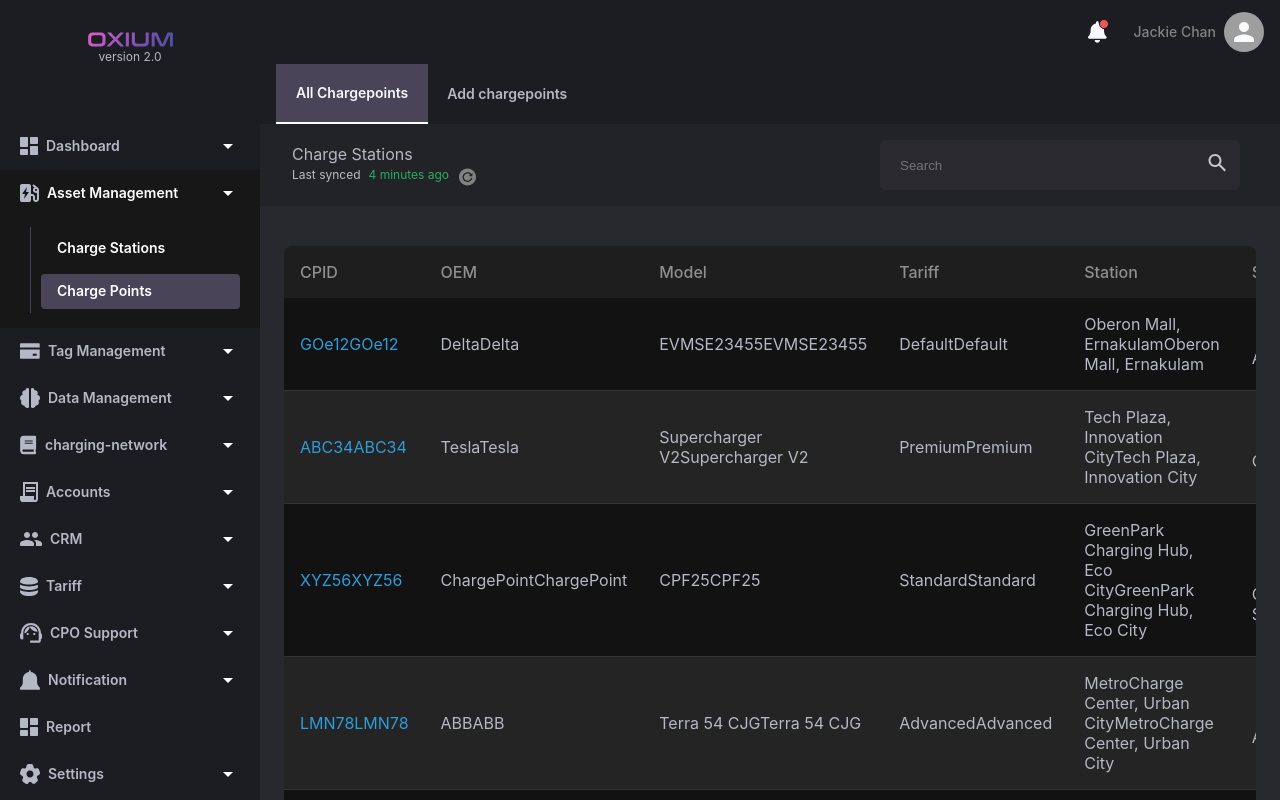
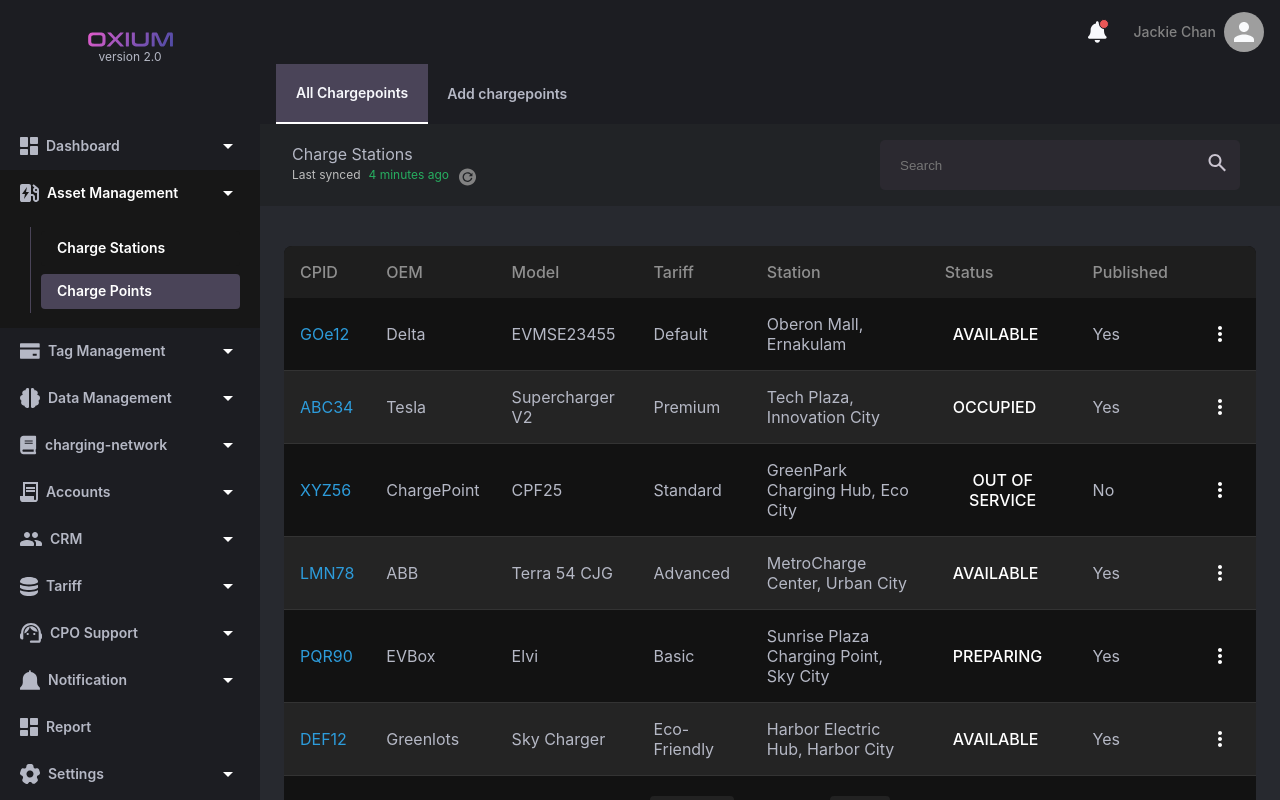
Before and after one commit to XyvinTech/GOEC_dashboard, a React (Create React App) app: page /asset-management/charge-points in a window 1280 px wide. Shown: the top 800 px of the page. Built offline with nearby package versions, Linux system fonts and the light colour scheme.

Commit message:
minor bugs

```diff
--- a/src/core/routes/routes-config.js
+++ b/src/core/routes/routes-config.js
@@ -11,7 +11,7 @@ import ChargeStationDetail from "../../components/assetManagement/chargeStations
 import ChargingPoints from "../../pages/chargePoints";
 import ChargePointDetail from "../../components/assetManagement/chargePoints/chargePointDetail";
 import ChargeStationDetailsCard from "../../components/assetManagement/chargePoints/chargeStationDetailsCard";
-
+import ActiveSession from "../../components/cpoSupport/activeSession/AllActiveSession";
 
 const RoutesConfig = () => {
 
@@ -191,7 +191,7 @@ const RoutesConfig = () => {
             children: [
                 {
                     path: 'active-session',
-                    element: <UnderConstruction />,
+                    element: <ActiveSession />,
                 },
                 {
                     path: 'remote-session',
--- a/src/ui/styledTable.jsx
+++ b/src/ui/styledTable.jsx
@@ -7,7 +7,7 @@ import StyledPagination from "./styledPagination";
 // StyledTable component
 const StyledTable = ({ headers, data }) => {
   const [anchorEl, setAnchorEl] = useState(null);
-  const[showAction,setShowAction]=useState(true);
+  const [showAction, setShowAction] = useState(true);
   const [openMenuRowIndex, setOpenMenuRowIndex] = useState(null);
   // pagination
 
@@ -66,17 +66,10 @@ const StyledTable = ({ headers, data }) => {
                     ) : (
                       row[header]
                     )}
-                    {isTerminateSession ? (
-                      <StatusChip $status={row[header]}>
-                        {row[header]}
-                      </StatusChip>
-                    ) : (
-                      row[header]
-                    )}
                   </TableCell>
                 );
               })}
-              ()
+
               <ActionCell>
                 <IconButton
                   aria-label="more"
```
